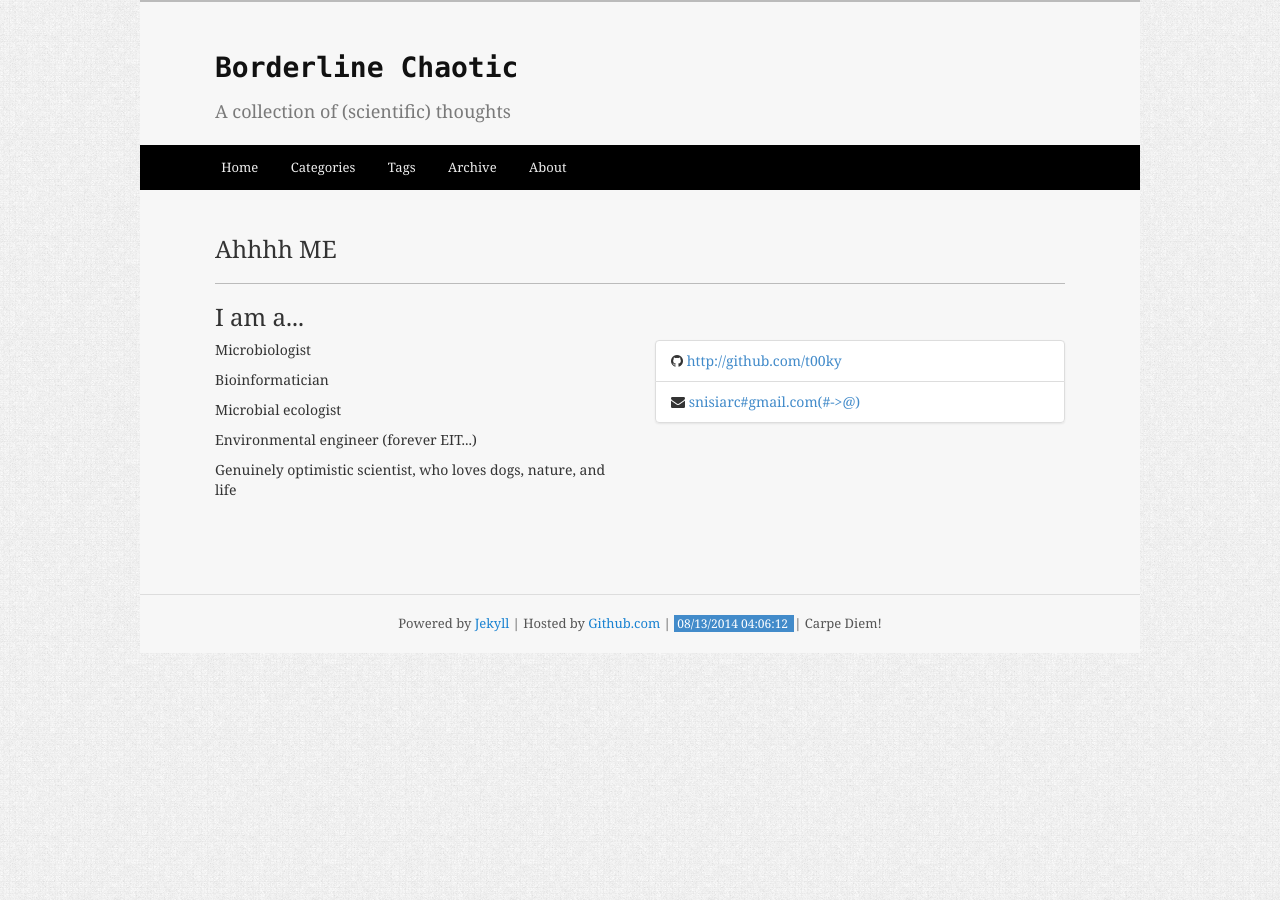
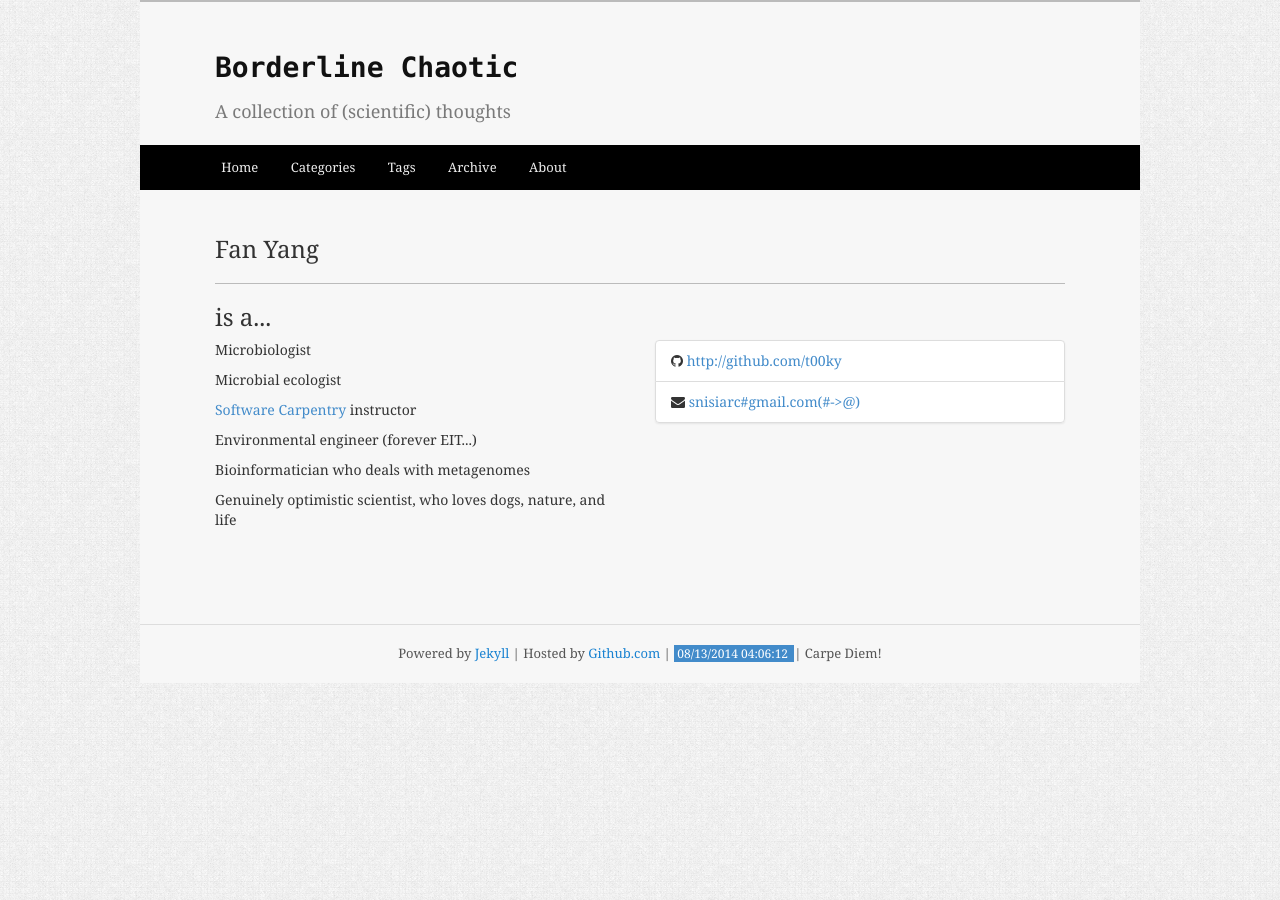
Before and after one commit to fandemonium/blog, a Jekyll site: the page built from about.html, in a window 1280 px wide. Built offline with Jekyll 4.4.1, drawn with Linux system fonts in a browser that asks for light colours; Markdown is read by kramdown in place of the engine named in the settings; comment, search, counter and statistics services are not loaded.

Commit message:
some about page modifications

```diff
--- a/about.html
+++ b/about.html
@@ -1,16 +1,17 @@
 ---
 layout: page
-title: Ahhhh ME
+title: Fan Yang
 ---
 
 <div class="page-blank">
-    <h2>I am a...</h2>
+    <h2>is a...</h2>
     <div class="row">
         <div class="col-md-6">
 	    <p>Microbiologist</p>
-	    <p>Bioinformatician</p>
 	    <p>Microbial ecologist</p>
-            <p>Environmental engineer (forever EIT...)</p>
+	    <p><a href="http://software-carpentry.org/" target=>Software Carpentry</a> instructor</p>
+	    <p>Environmental engineer (forever EIT...)</p>
+	    <p>Bioinformatician who deals with metagenomes</p>
 	    <p>Genuinely optimistic scientist, who loves dogs, nature, and life
         </div>
         <div class="col-md-6">
```
